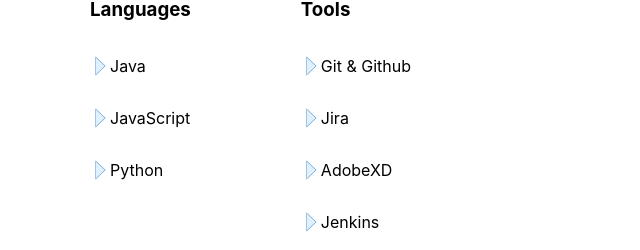
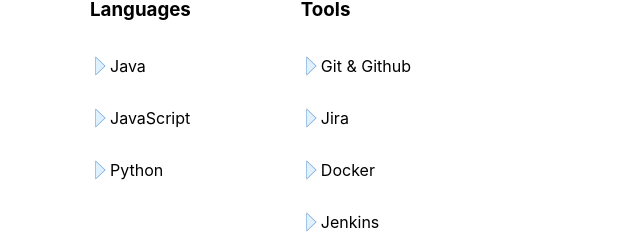
Before and after one commit to amohm001/netlifytest, a React (Create React App) app: page / in a window 1280 px wide. Shown: the part 790-1040 px from the top of the page, without its empty margins (300-940 px from the left). Built offline with nearby package versions, Linux system fonts and the light colour scheme.

Commit message:
added docker

```diff
--- a/src/components/homepage.jsx
+++ b/src/components/homepage.jsx
@@ -323,7 +323,7 @@
                                     textAlign: "left"
                                 }}>
                                     <img src={tri} style={{ height: "20px" }} />
-                                    <p>AdobeXD</p>
+                                    <p>Docker</p>
                                 </div>
                                 <div style={{
                                     display: "flex",
```
